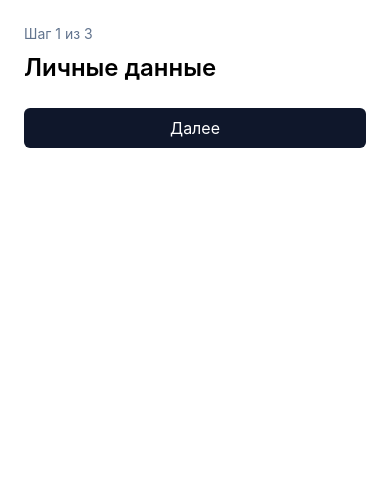
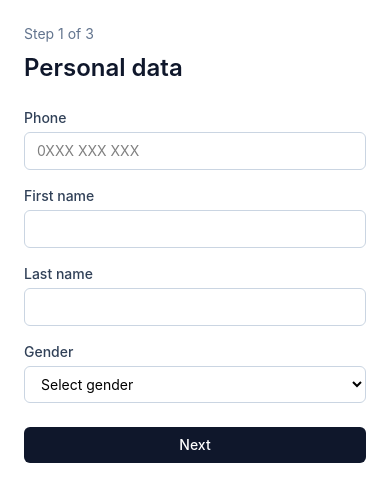
Before and after one commit to Maaksaa/react-loan-application-wizard, a React (Vite) app: page /personal in a window 390 px wide. Shown: the top 502 px of the page. Built offline with nearby package versions, Linux system fonts and the light colour scheme.

Commit message:
feat: implement personal data form with rhf, zod and phone mask

```diff
--- /dev/null
+++ b/src/features/application-form/PersonalForm.tsx
@@ -0,0 +1,95 @@
+import { zodResolver } from '@hookform/resolvers/zod'
+import { Controller, useForm } from 'react-hook-form'
+import { useNavigate } from 'react-router-dom'
+import { Button } from '@/components/Button'
+import { Input } from '@/components/Input'
+import { Select } from '@/components/Select'
+import { useApplicationStore } from '@/store/applicationStore'
+import { formatPhone } from './phoneMask'
+import { personalSchema, type PersonalInput } from './schemas'
+
+const genderOptions = [
+  { value: 'male', label: 'Male' },
+  { value: 'female', label: 'Female' },
+]
+
+export function PersonalForm() {
+  const navigate = useNavigate()
+  const savedPersonal = useApplicationStore((s) => s.personal)
+  const setPersonal = useApplicationStore((s) => s.setPersonal)
+
+  const {
+    register,
+    handleSubmit,
+    control,
+    formState: { errors, isSubmitting },
+  } = useForm<PersonalInput>({
+    resolver: zodResolver(personalSchema),
+    // Preserve data on "Back" navigation — the key requirement from the task
+    defaultValues: {
+      phone: savedPersonal.phone ?? '',
+      firstName: savedPersonal.firstName ?? '',
+      lastName: savedPersonal.lastName ?? '',
+      gender: savedPersonal.gender,
+    },
+    // Validate only on submit + on change after first submit attempt.
+    // Better UX than onChange-from-start (no red errors while user is still typing).
+    mode: 'onTouched',
+  })
+
+  const onSubmit = (data: PersonalInput) => {
+    setPersonal(data)
+    navigate('/address')
+  }
+
+  return (
+    <form onSubmit={handleSubmit(onSubmit)} className="flex flex-col gap-4" noValidate>
+      {/*
+        Phone is wrapped in Controller because we transform the value on change
+        (masking). register() alone wouldn't let us intercept the input cleanly.
+      */}
+      <Controller
+        name="phone"
+        control={control}
+        render={({ field, fieldState }) => (
+          <Input
+            {...field}
+            label="Phone"
+            type="tel"
+            inputMode="numeric"
+            placeholder="0XXX XXX XXX"
+            autoComplete="tel"
+            onChange={(e) => field.onChange(formatPhone(e.target.value))}
+            error={fieldState.error?.message}
+          />
+        )}
+      />
+
+      <Input
+        label="First name"
+        autoComplete="given-name"
+        {...register('firstName')}
+        error={errors.firstName?.message}
+      />
+
+      <Input
+        label="Last name"
+        autoComplete="family-name"
+        {...register('lastName')}
+        error={errors.lastName?.message}
+      />
+
+      <Select
+        label="Gender"
+        placeholder="Select gender"
+        options={genderOptions}
+        {...register('gender')}
+        error={errors.gender?.message}
+      />
+
+      <Button type="submit" disabled={isSubmitting} className="mt-2">
+        Next
+      </Button>
+    </form>
+  )
+}
--- /dev/null
+++ b/src/features/application-form/phoneMask.ts
@@ -0,0 +1,31 @@
+/**
+ * Phone mask for format 0XXX XXX XXX.
+ *
+ * Implemented manually instead of pulling in react-imask/imask:
+ * the mask is simple and singular in this app — a full masking library
+ * would be ~15kb gzipped for zero real benefit here.
+ *
+ * Strategy: strip everything to digits, force leading 0, then slice
+ * into groups. Handles paste, backspace, and partial input naturally
+ * because we always re-derive the masked string from the digit pool.
+ */
+export function formatPhone(raw: string): string {
+  // Keep digits only
+  let digits = raw.replace(/\D/g, '')
+
+  // Enforce leading 0; if user typed a different first digit, prepend 0
+  if (digits.length > 0 && digits[0] !== '0') {
+    digits = '0' + digits
+  }
+
+  // Cap at 10 digits total (0 + 9 more)
+  digits = digits.slice(0, 10)
+
+  const p1 = digits.slice(0, 4) // 0XXX
+  const p2 = digits.slice(4, 7) // XXX
+  const p3 = digits.slice(7, 10) // XXX
+
+  if (digits.length <= 4) return p1
+  if (digits.length <= 7) return `${p1} ${p2}`
+  return `${p1} ${p2} ${p3}`
+}
--- a/src/pages/PersonalDataPage.tsx
+++ b/src/pages/PersonalDataPage.tsx
@@ -1,19 +1,11 @@
-import { useNavigate } from 'react-router-dom'
+import { PersonalForm } from '@/features/application-form/PersonalForm'
 
 export default function PersonalDataPage() {
-  const navigate = useNavigate()
-
   return (
     <div className="mx-auto w-full max-w-md p-6">
-      <p className="mb-2 text-sm text-slate-500">Шаг 1 из 3</p>
-      <h1 className="mb-6 text-2xl font-semibold">Личные данные</h1>
-      <button
-        type="button"
-        onClick={() => navigate('/address')}
-        className="w-full rounded-md bg-slate-900 py-2 text-white"
-      >
-        Далее
-      </button>
+      <p className="mb-2 text-sm text-slate-500">Step 1 of 3</p>
+      <h1 className="mb-6 text-2xl font-semibold text-slate-900">Personal data</h1>
+      <PersonalForm />
     </div>
   )
 }
```
